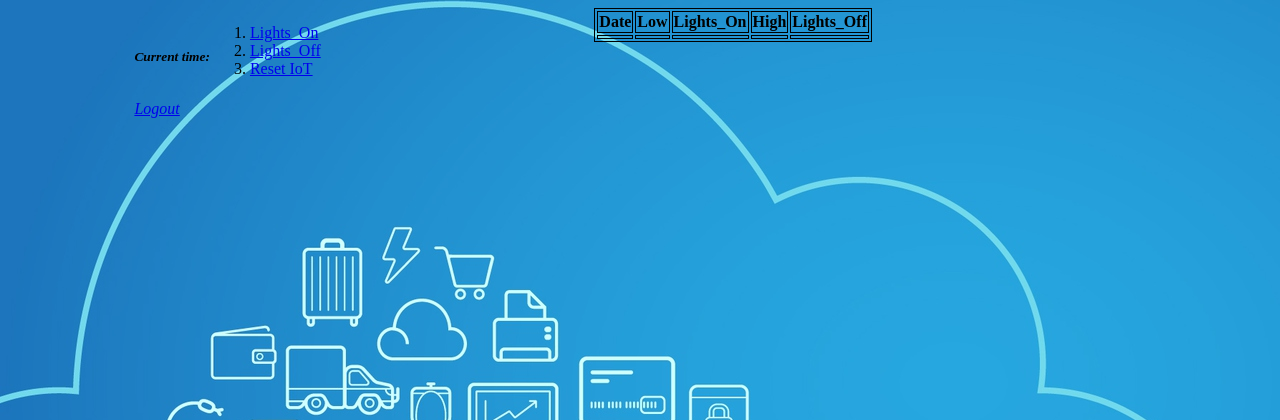
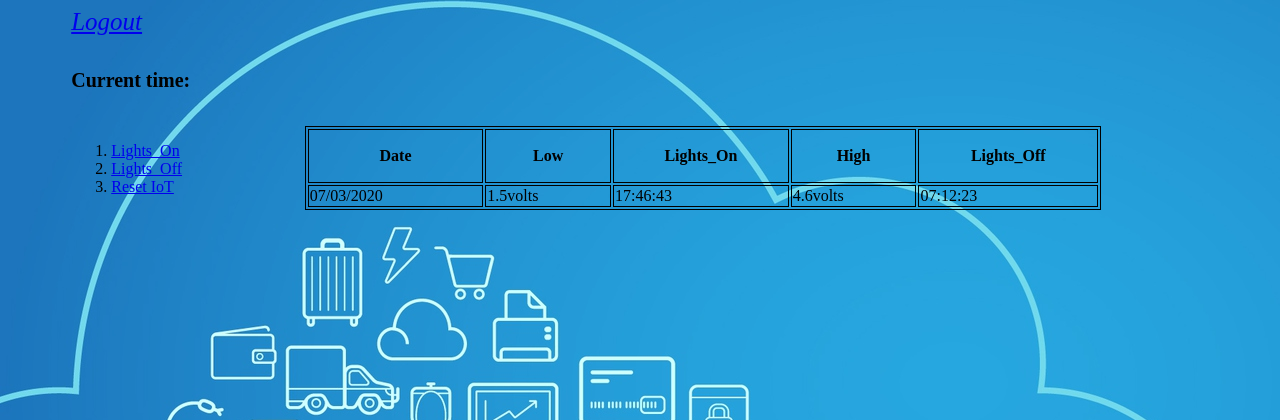
Before and after one commit to alexmagwe/Heroku-test-deploy, a Flask app: template iot/templates/main.html in a window 1280 px wide. Shown: the top 420 px of the page. Run offline with Flask 2, Linux system fonts and the light colour scheme; the template is opened without the code that fills it, so the values that code supplies are empty.

Commit message:
make it better

```diff
--- a/iot/static/style.css
+++ b/iot/static/style.css
@@ -32,18 +32,21 @@ body
 }
 .navbar
 {
-    float: left;
-    margin-top: 10px;
-    margin-bottom: 10px;
+    top: 0;
 }
 .navbar a
 {
-    font-size: medium;
+    font-size: 25px;
     font-style: italic;
+    color: solid black;
+}
+h5
+{
+    font-size: 20px;
 }
 .main-container
 {
-    width: 80%;
+    width: 90%;
     margin: auto;
 }
 legend{
@@ -52,11 +55,15 @@ legend{
     font-style: italic;
     margin-bottom: 20px;
 }
+.login-form
+{
+    margin-left: auto;
+    margin-right: auto;
+}
 form
 {
     width: 450px;
 	font-size: 16px;
-	background: #495C70;
 	padding: 30px 30px 15px 30px;
 	border: 5px solid #53687E;
 }
@@ -64,27 +71,22 @@ form input{
     margin:1em;
 }
  .inputs{
-     background:transparent;
+    background:transparent;
     border:none;
     outline:none;
+    font-style: bold;
     border-bottom:3px dashed blue;
 
 }
-.navbar
-{
-	float: left;
-	margin-bottom:20px;
-	font-size: 20px;
-	font-style: italic;
-
-}
-.sidebar
+sidebar
 {
 	float:left;
+    margin-right: 15px;
 
 }
 table
 {
+    width: 70%;
 	float:unset;
 	margin: auto;
 }
@@ -92,3 +94,7 @@ table, th, td
 {
 	border: 1px solid black;
 }
+th
+{
+    height: 50px;
+}
--- a/iot/templates/login.html
+++ b/iot/templates/login.html
@@ -5,7 +5,7 @@
             <form class="login-form" method="POST" action="">
                 {{ form.hidden_tag() }}
                     <legend class="login">
-                        Login
+                        Sign In
                     </legend>
                     <div class="username">
                         {{ form.email.label() }}
--- a/iot/templates/main.html
+++ b/iot/templates/main.html
@@ -1,12 +1,26 @@
-{% extends "layout.html" %}
-{% block content %}
+<!DOCTYPE html>
+<html lang="en">
 
+<head>
+    <meta charset="UTF-8">
+    <meta name="viewport" content="width=device-width, initial-scale=1.0">
+    <meta http-equiv="X-UA-Compatible" content="ie=edge">
+    <link rel="stylesheet" type="text/css" href="{{ url_for('static', filename='style.css') }}">
+
+    <title>Smart Street Lights with IoT</title>
+</head>
+
+<body>
+    <div class="main-container">
+        <header>
             <nav class="navbar" >
-        <h6>Current time: </h6>
                 <a href="{{url_for('logout')}}">Logout</a>
             </nav>
-    <div class="row">
-        <div class="sidebar">
+            <h5>Current time: </h5>
+        </header>
+        <main>
+            <row>
+                <sidebar>
                     <ol>
                         <li>
                             <a href="#">Lights_On</a>
@@ -18,27 +32,32 @@
                             <a href="#">Reset IoT</a>
                         </li>
                     </ol>
-        </div>
+                </sidebar>
                 <div>
                     <table class="table">
-                <thead class="thead-dark m-20px">
+                        <thead class="thead">
                             <tr>
-                        <th scope="col">Date</th>
-                        <th scope="col">Low</th>
-                        <th scope="col">Lights_On</th>
-                        <th scope="col">High</th>
-                        <th scope="col">Lights_Off</th>
+                                <th>Date</th>
+                                <th>Low</th>
+                                <th>Lights_On</th>
+                                <th>High</th>
+                                <th>Lights_Off</th>
                             </tr>
                         </thead>
-                <tbody>
-                    <td></td>
-                    <td></td>
-                    <td></td>
-                    <td></td>
-                    <td></td>
+                        <tbody class="tbody">
+                            <tr>
+                                <td>07/03/2020</td>
+                                <td>1.5volts</td>
+                                <td>17:46:43</td>
+                                <td>4.6volts</td>
+                                <td>07:12:23</td>
+                            </tr>
                         </tbody>
                     </table>
                 </div>
+            </row>
+        </main>
     </div>
-
-{% endblock content %}
+    <script src="{{ url_for('static', filename='style.js') }}"></script>
+</body>
+</html>
--- a/iot/templates/register.html
+++ b/iot/templates/register.html
@@ -5,7 +5,7 @@
             <form class="login-form" method="POST" action="">
                 {{ form.hidden_tag() }}
                     <legend class="login">
-                        Login
+                        Sign Up
                     </legend>
                     <div class="username">
                         {{ form.username.label() }}
```
Lines whose indentation alone changed are shown as unchanged.
